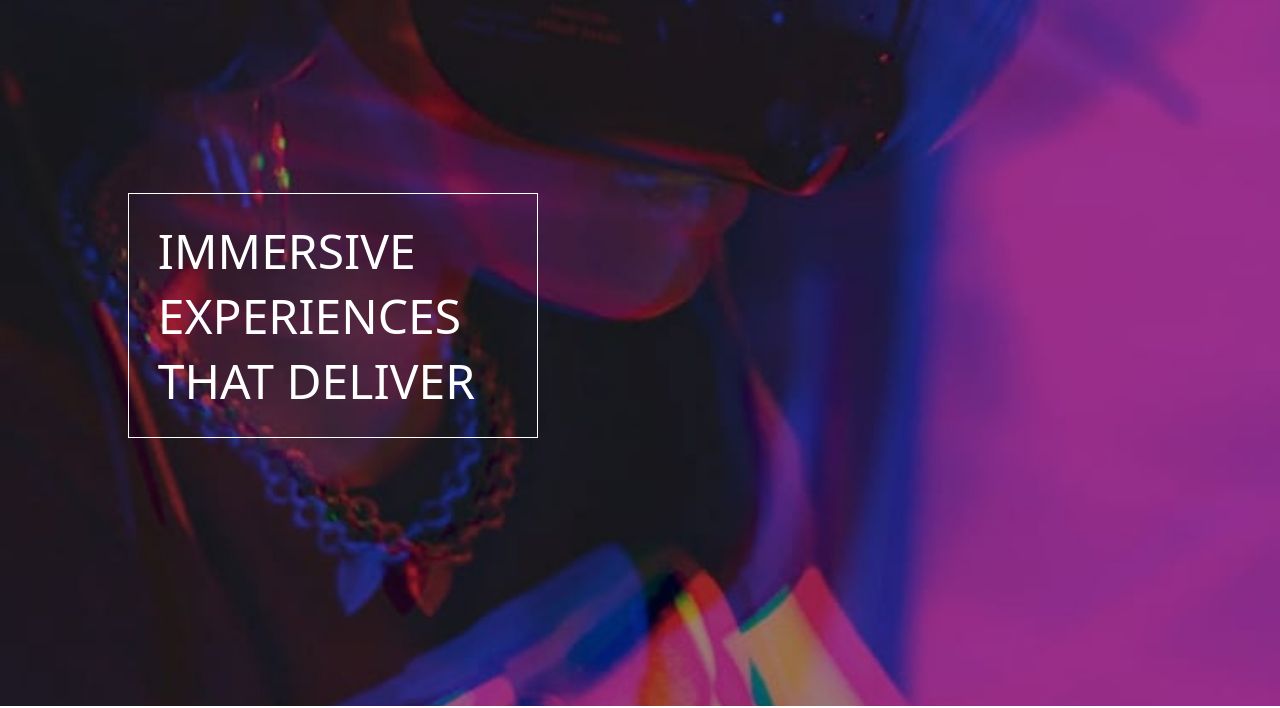
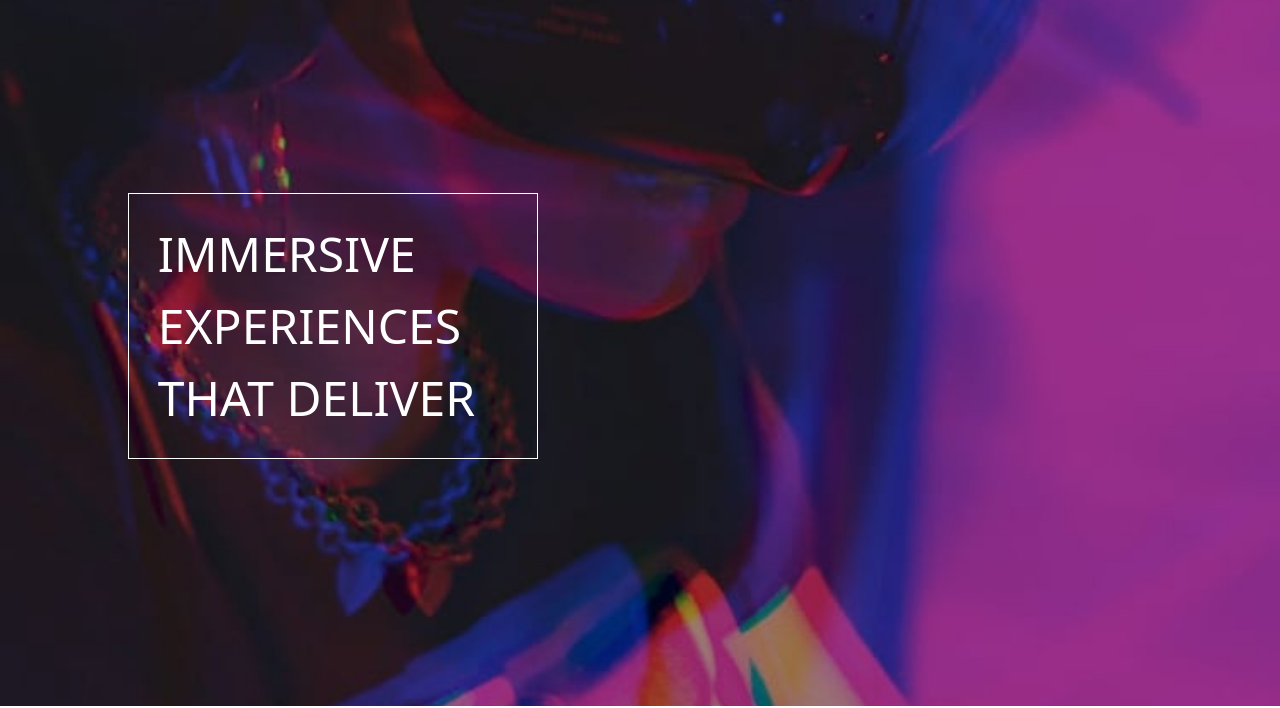
Before and after one commit to prodigit03/loopstudios, a plain HTML site: page index.html in a window 1280 px wide. Shown: the part 94-802 px from the top of the page. Drawn offline with Linux system fonts and the light colour scheme.

Commit message:
changes3

```diff
--- a/css/index.css
+++ b/css/index.css
@@ -55,7 +55,9 @@
   font-size: 2.5em;
   color: white;
   padding: 0.5em 0.6em;
-  margin-top: 3em;
+  margin-top: 5em;
+  line-height: 1.5em;
+  font-weight: 250;
 }
 @media (min-width: 1024px) {
   .ptag {
```
